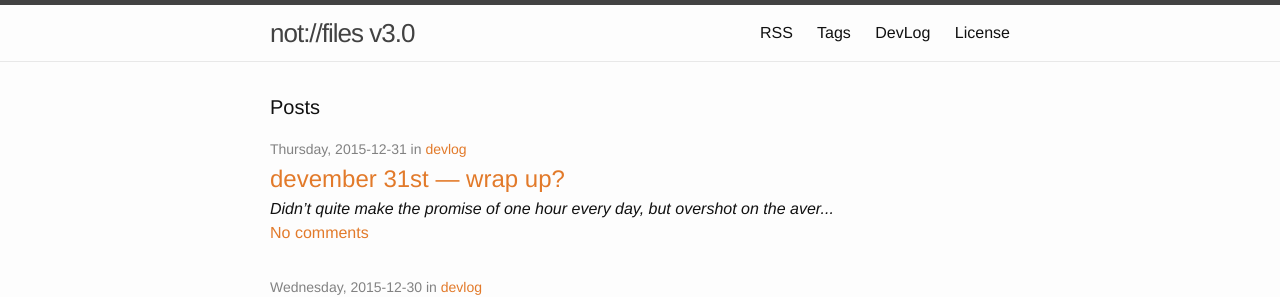
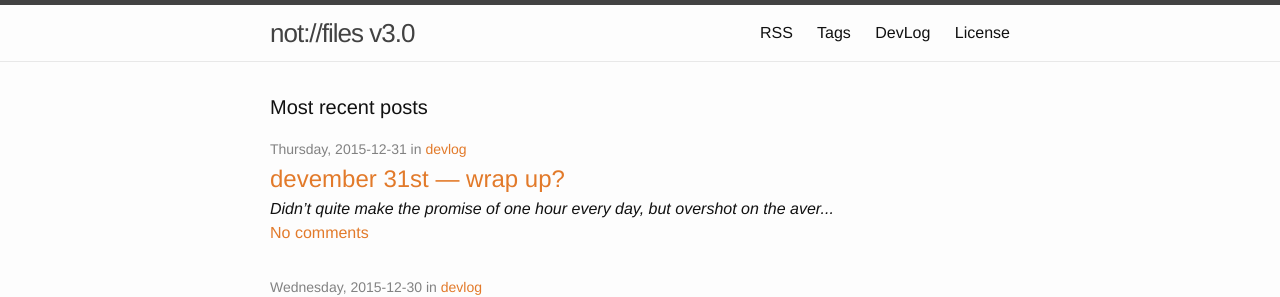
Before and after one commit to notCalle/notcalle.github.io, a Jekyll site: the page built from index.html, in a window 1280 px wide. Shown: the top 297 px of the page. Built offline with Jekyll 4.4.1, drawn with Linux system fonts in a browser that asks for light colours; comment, search, counter and statistics services are not loaded.

Commit message:
Headline for main index

```diff
--- a/index.html
+++ b/index.html
@@ -4,7 +4,7 @@ layout: index
 
 <div class="home">
 
-  <h1 class="page-heading">Posts</h1>
+  <h1 class="page-heading">Most recent posts</h1>
 
   <ul class="post-list">
     {% for post in site.posts limit:10 %}
```
